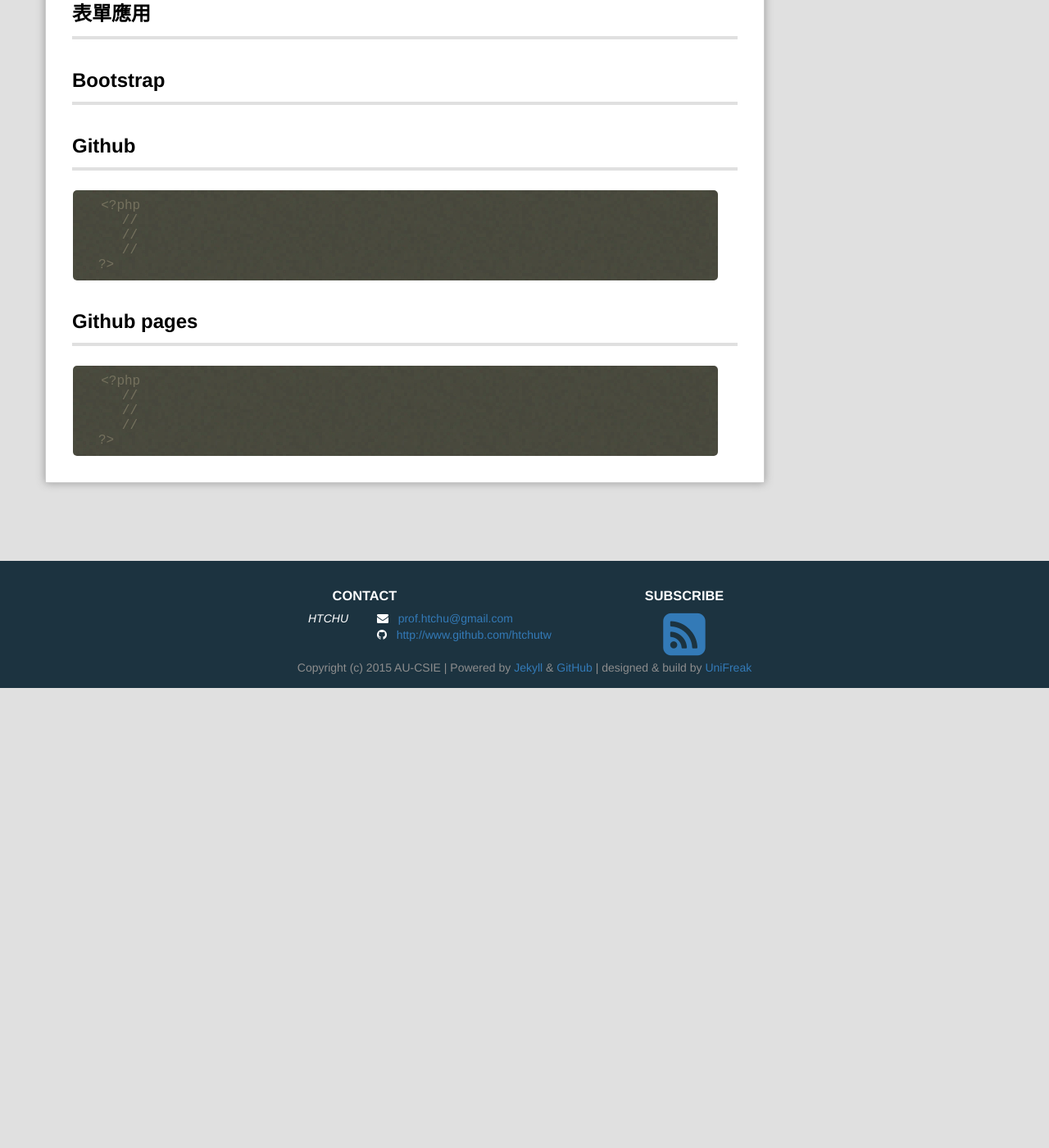
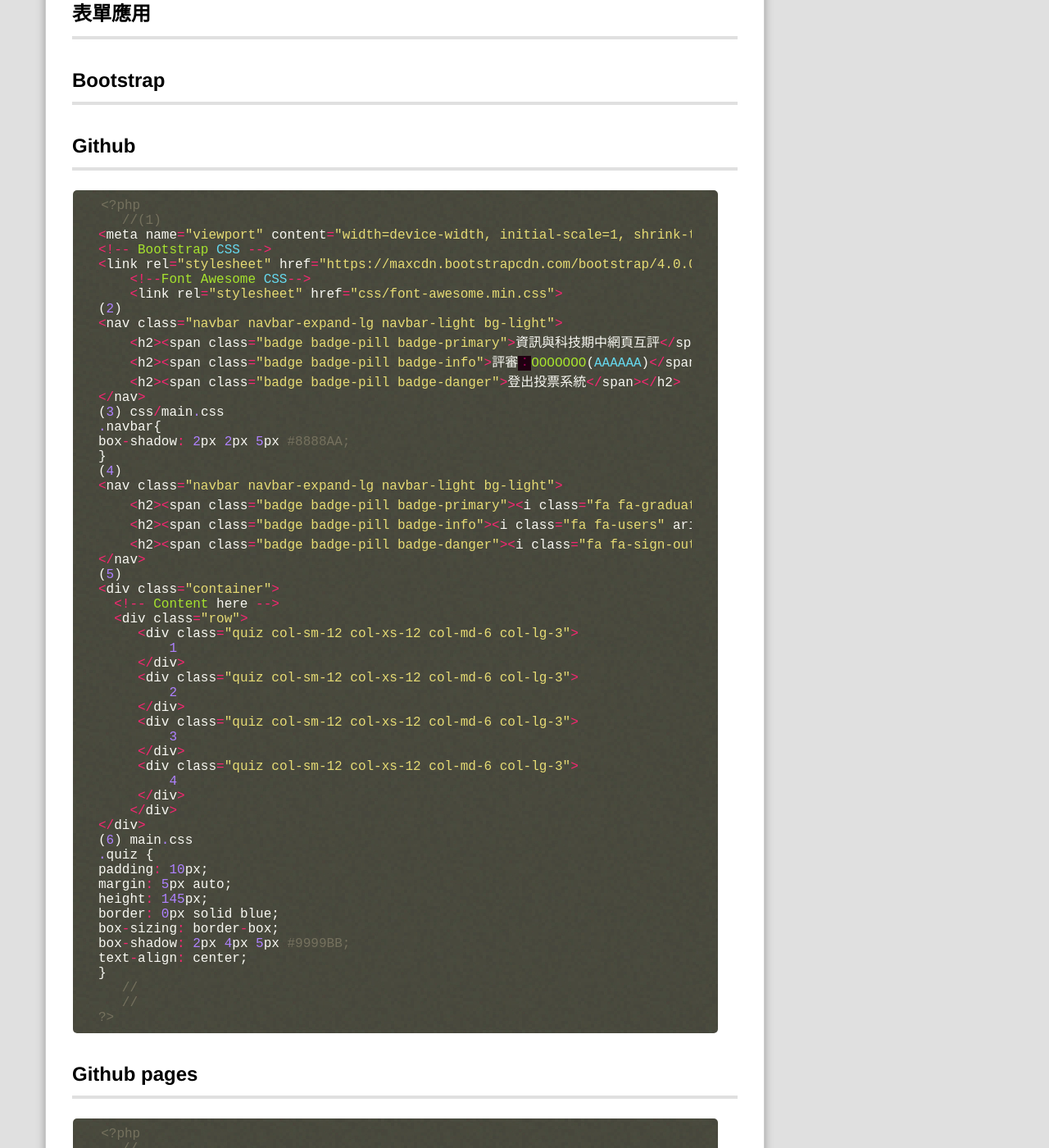
Before and after one commit to wily125/webcourse, a Jekyll site: the page built from _posts/2017-11-29-Class11.md, in a window 1280 px wide and 1400 px high, scrolled down 870 px. Shown: the whole window at 82% size. Built offline with Jekyll 4.4.1, drawn with Linux system fonts in a browser that asks for light colours; Markdown is read by kramdown in place of the engine named in the settings; comment, search, counter and statistics services are not loaded; before the commit the page ends 1709 px from its top, so only the background shows below that.

Commit message:
Update 2017-11-29-Class11.md

````diff
--- a/_posts/2017-11-29-Class11.md
+++ b/_posts/2017-11-29-Class11.md
@@ -23,7 +23,56 @@ github帳號及使用github做blog。。
 
 ```php
 <?php
-   //
+   //(1)
+<meta name="viewport" content="width=device-width, initial-scale=1, shrink-to-fit=no">
+<!-- Bootstrap CSS -->
+<link rel="stylesheet" href="https://maxcdn.bootstrapcdn.com/bootstrap/4.0.0-beta.2/css/bootstrap.min.css" integrity="sha384-PsH8R72JQ3SOdhVi3uxftmaW6Vc51MKb0q5P2rRUpPvrszuE4W1povHYgTpBfshb" crossorigin="anonymous">
+    <!--Font Awesome CSS-->
+    <link rel="stylesheet" href="css/font-awesome.min.css">
+(2)
+<nav class="navbar navbar-expand-lg navbar-light bg-light">
+    <h2><span class="badge badge-pill badge-primary">資訊與科技期中網頁互評</span></h2>
+    <h2><span class="badge badge-pill badge-info">評審：OOOOOOO(AAAAAA)</span></h2>
+    <h2><span class="badge badge-pill badge-danger">登出投票系統</span></h2>
+</nav>
+(3) css/main.css
+.navbar{
+box-shadow: 2px 2px 5px #8888AA;
+}
+(4)
+<nav class="navbar navbar-expand-lg navbar-light bg-light">
+    <h2><span class="badge badge-pill badge-primary"><i class="fa fa-graduation-cap" aria-hidden="true"></i>資訊與科技期中網頁互評</span></h2>
+    <h2><span class="badge badge-pill badge-info"><i class="fa fa-users" aria-hidden="true"></i>評審：OOOOOOO(AAAAAA)</span></h2>
+    <h2><span class="badge badge-pill badge-danger"><i class="fa fa-sign-out" aria-hidden="true"></i>登出投票系統</span></h2>
+</nav>
+(5)
+<div class="container">
+  <!-- Content here -->
+  <div class="row">
+     <div class="quiz col-sm-12 col-xs-12 col-md-6 col-lg-3">
+         1
+     </div>
+     <div class="quiz col-sm-12 col-xs-12 col-md-6 col-lg-3">
+         2
+     </div>
+     <div class="quiz col-sm-12 col-xs-12 col-md-6 col-lg-3">
+         3
+     </div>
+     <div class="quiz col-sm-12 col-xs-12 col-md-6 col-lg-3">
+         4
+     </div>
+    </div>
+</div>
+(6) main.css
+.quiz {
+padding: 10px;
+margin: 5px auto;
+height: 145px;
+border: 0px solid blue;
+box-sizing: border-box;
+box-shadow: 2px 4px 5px #9999BB;
+text-align: center;
+}
    //
    //
 ?>
````
